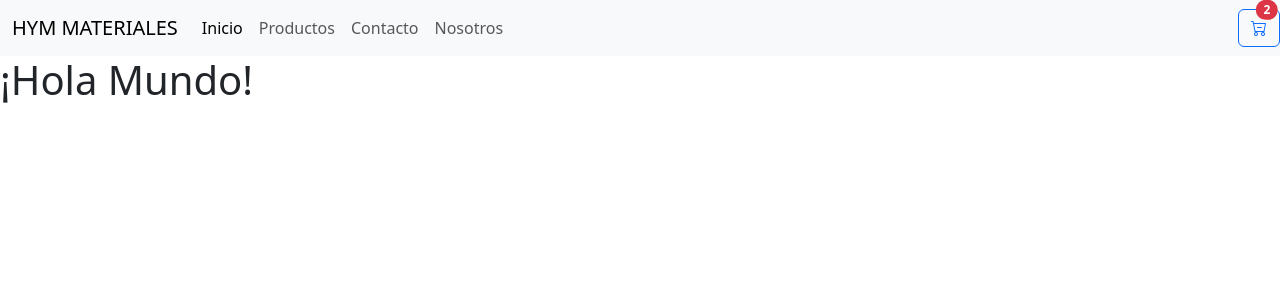
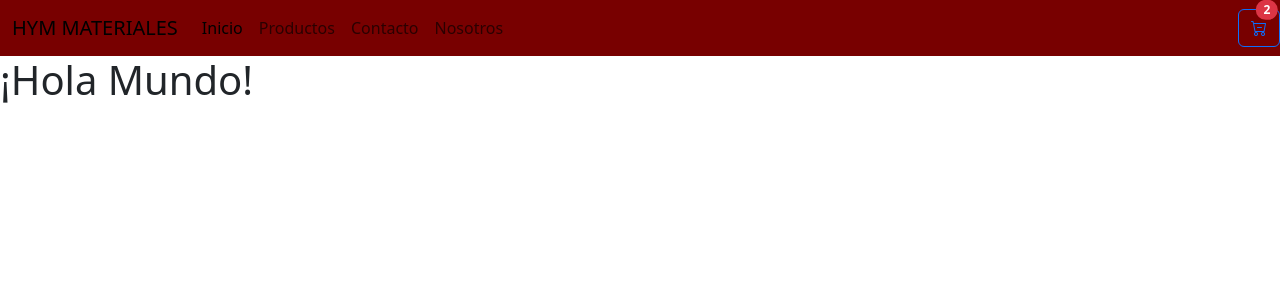
Before and after one commit to LucMercado/PFReact-Mercado, a React (Vite) app: page / in a window 1280 px wide. Shown: the top 300 px of the page. Built offline with nearby package versions, Linux system fonts and the light colour scheme.

Commit message:
Estilizado

```diff
--- a/src/components/NavBar/NavBar.jsx
+++ b/src/components/NavBar/NavBar.jsx
@@ -2,7 +2,7 @@ import CartWidget from "../CartWidget/CartWidget"
 
 const NavBar = () => {
     return (
-        <nav className="navbar navbar-expand-lg bg-body-tertiary">
+        <nav className="navbar navbar-expand-lg bg-body-tertiary-780000" style={{backgroundColor: "#780000"}}>
             <div className="container-fluid">
                 <a href="#" className="navbar-brand">HYM MATERIALES</a>
                 <div className="collapse navbar-collapse" id="navbarNav">
```
